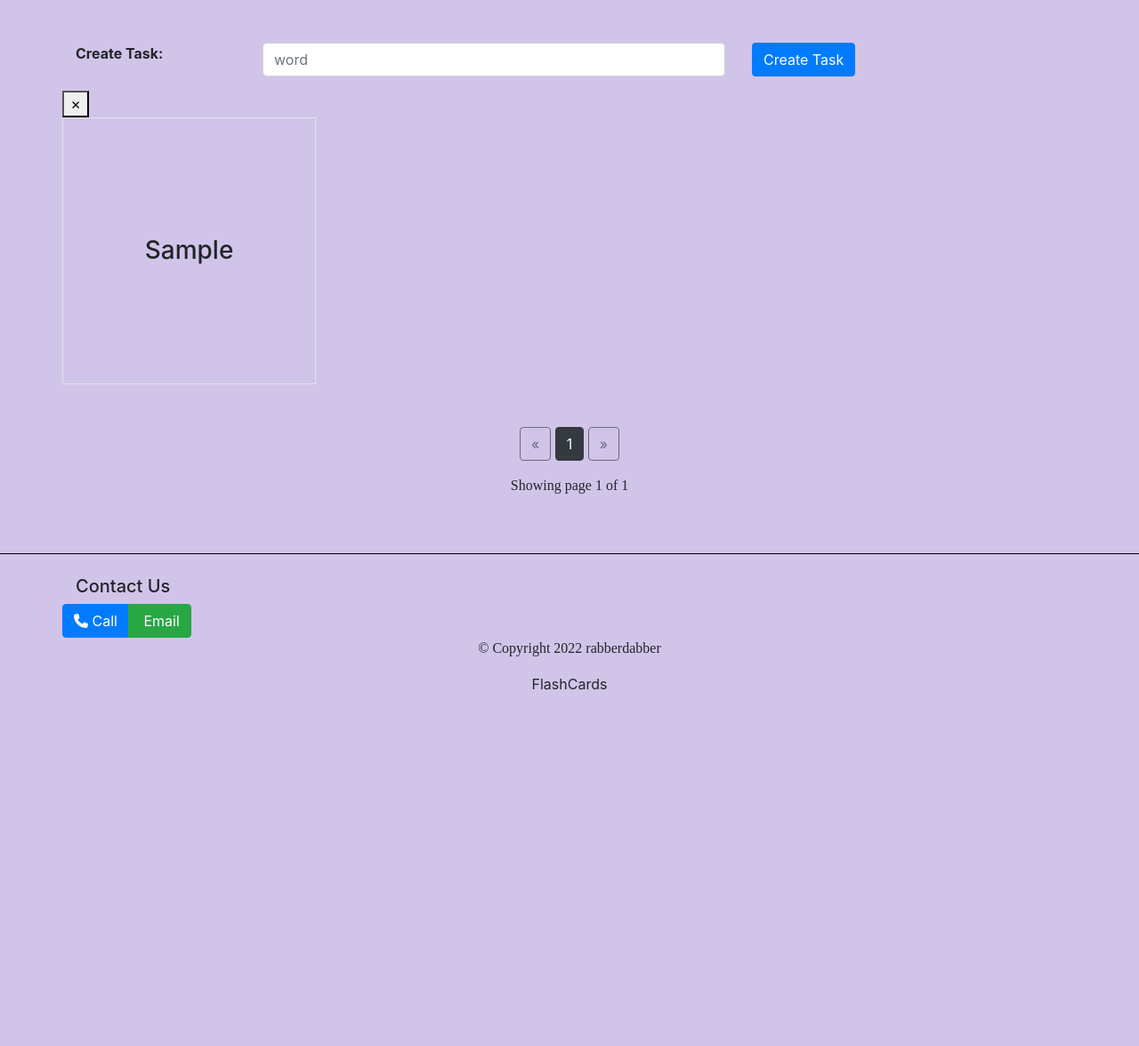
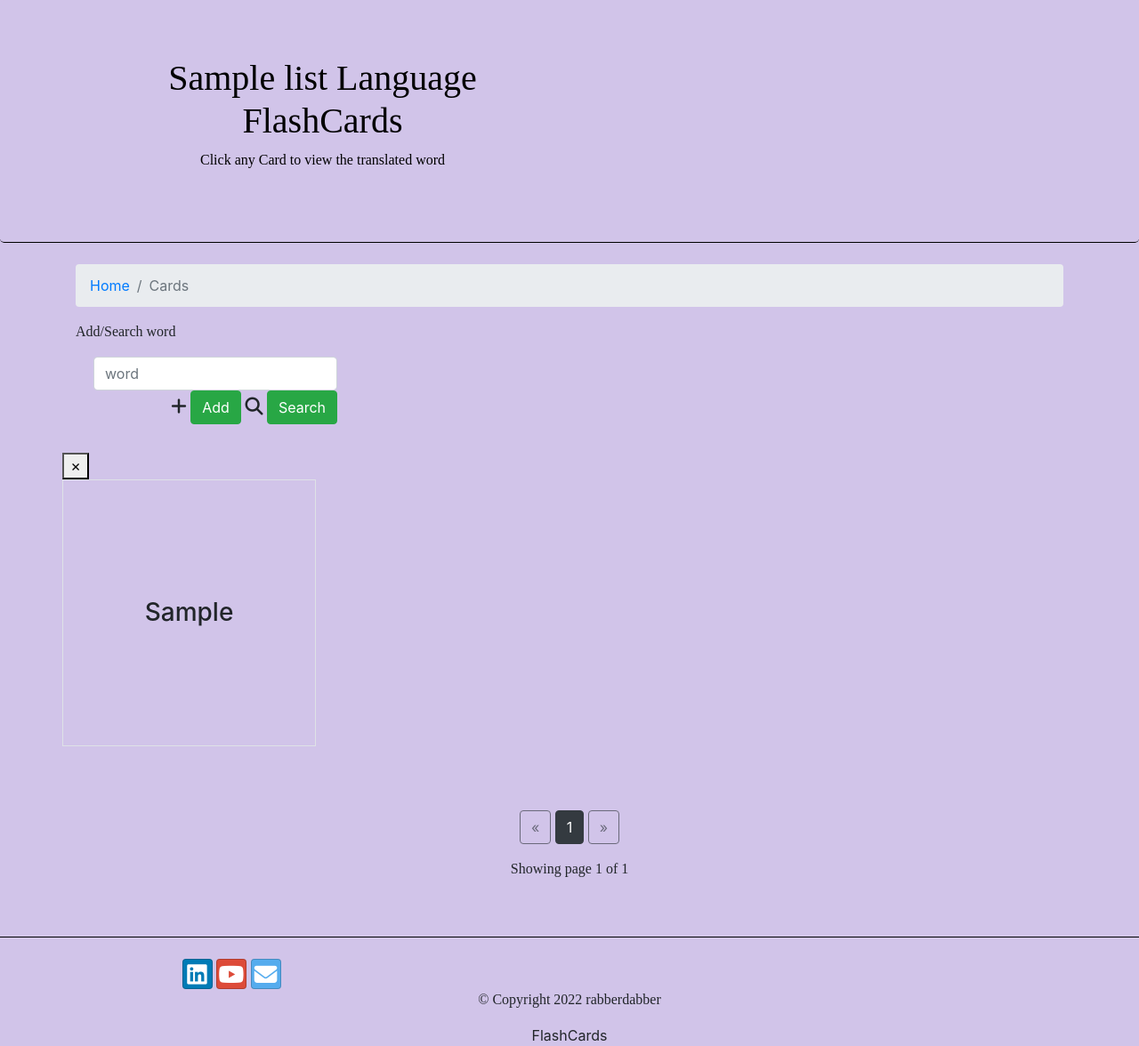
Before and after one commit to rabberdabber/FlashCardTranslate, a Flask app: page /todos/list/1 in a window 1280 px wide. Shown: the part 81-1257 px from the top of the page at 89% size. Before the commit the page ends 857 px from the top, so only its background shows below. Run offline with Flask 2, Linux system fonts and the light colour scheme; tables that the repository leaves empty hold one stand-in row (values such as "Sample post"); some libraries are stand-ins or nearby versions; some web fonts are replaced.

Commit message:
extended the functionality and also added WTF FORMS

```diff
--- /dev/null
+++ b/flashcard/forms.py
@@ -0,0 +1,20 @@
+from tokenize import String
+from wtforms import SelectField,SubmitField,StringField
+from wtforms.validators import DataRequired,ValidationError,InputRequired
+from flask_wtf import FlaskForm
+
+codes = ['en','es','fr','de','it','zh-CN','ja','ko','in','ru','th','vi','zh-CHT']
+languages = ['English','Spanish','French','German','Italian','Chinese','Japanese','Korean','Indonesian','Russian','Vietnamese','Thai','Chinese (Traditional)']
+choices = list(zip(codes,languages))
+
+def is_equal_to(form,field):
+    if field.data == form.target.data:
+        raise ValidationError('Source and target languages must be different')
+
+
+class LanguageForm(FlaskForm):
+    source = SelectField('srcLanguage',choices=choices,validators=[InputRequired(),is_equal_to])
+    target = SelectField('targetLanguage',choices=choices,validators=[InputRequired()])
+    add = SubmitField('Add')
+    search = SubmitField('Search')
+    delete = SubmitField('Delete')
--- a/flashcard/templates/base.html
+++ b/flashcard/templates/base.html
@@ -52,6 +52,10 @@
       .row-header {
         margin: 0px auto;
         padding: 0px auto;
+      }
+      table {
+        border: 1px solid #ddd;
+        border-color: black;
       }
 
       .row-content {
@@ -152,7 +156,7 @@
                 <span class="navbar-toggler-icon"> </span>
             </button>
             <a class="navbar-brand mr-auto" href="#">FlashCards </a>
-            <span class="iconify" data-icon="ph:cards-duotone"></span>
+            <span class="iconify" data-icon="fluent:stack-24-filled"> </span>
             <div class="collapse navbar-collapse" id="Navbar">
 
               {%block navigator%}
@@ -187,21 +191,24 @@
                 <div class="row row-header">
                     <div class="col-12 col-sm-6 text-center">
                         <h1>Language FlashCards</h1>
-                        <p> Click any Card to view the translated word</p>
+                        <p> Add language Categories and press the link to view flashcards</p>
                     <div class="col-12 col-sm">
                 </div>
             </div>
         </header>
 
         <br>
+        {% if error %}
+          <p class="error text-center"> <strong> Error: </strong> {{ error }} </p>
+        {% endif %}
         <div class="container">
           <div class="row lists-wrapper">
-            <label for="source-language target-language"> <p>Add Source and Target Language<p></label>
+            <label for="source-language target-language"> <p>Add/Search/Delete Source to Target Language Category<p></label>
              <form action="lists/create" method="POST" id="source-language">
-              <div class="col-6 float-left">
-                  <label for="source">Source:</label>
+             <!-- <div class="col-12 float-left">
                   <select class="form-control" name="source-language">
-                    <option value="en">English</option>
+                    <option value="" selected disabled>Select a source language</option>
+                    <option value="en" selected>English</option>
                     <option value="es">Spanish</option>
                     <option value="fr">French</option>
                     <option value="de">German</option>
@@ -215,30 +222,71 @@
                     <option value="vi">Vietnamese</option>
                     <option value="zh-CHT">Traditional Chinese</option>
                   </select>
+              </div>-->
+              <div class="form-group">
+                {{form.csrf_token}}
+                <label for="source-language">Source:</label>
+                {{form.source(class="form-control")}}
+                {% if form.source.errors %}
+                  <ul class="errors">
+                      {% for error in form.source.errors %}
+                          <li style="color: red;" class="text-center">{{ error }}</li>
+                      {% endfor %}
+                  </ul>
+                {% endif %}
               </div>
 
-              <div class="col-6 float-right">
-                  <label for="target"><p>Target:</p></label>
+              <div class="col-12 text-center">
+                <i class="fa fa-arrow-circle-down fa-lg"></i>
+              </div>
+             <!-- <div class="col-12 float-left">
                   <select class="form-control" name="target-language">
+                    <option value="" selected disabled>Select a target language</option>
                     <option value="en">English</option>
                     <option value="es">Spanish</option>
-                    <option value="fr">French</option>
+                    <option value="fr">French</option>ele
                     <option value="de">German</option>
                     <option value="it">Italian</option>
                     <option value="zh"> Simplified Chinese </option>
                     <option value="ja">Japanese</option>
-                    <option value="ko">Korean</option>
+                    <option value="ko" selected>Korean</option>
                     <option value="in">Indonesian</option>
                     <option value="ru">Russian</option>
                     <option value="th">Thai</option>
                     <option value="vi">Vietnamese</option>
                     <option value="zh-CHT">Traditional Chinese</option>
                   </select>
+              </div>-->
+               <div class="form-group">
+                <label for="target-language">Target:</label>
+                {{form.target(class="form-control")}}
               </div>
 
-              <div class="col-6 float-right">
-                <button type="submit" class="btn btn-primary float-right">Submit</button>
+              <div class="form-group col-12 text-right">
+                <i class="fa-solid fa-plus fa-lg"></i>
+                {{form.add(class="btn btn-success")}}
+                 <i class="fa-solid fa-magnifying-glass fa-lg"></i>
+                {{form.search(class="btn btn-success")}}
+                <i class="fa-solid fa-trash-can fa-lg"></i>
+                {{form.delete(class="btn btn-success")}}
               </div>
+
+             <!-- <div class="row">
+                <div class="col-12 text-right">
+
+                  <i class="fa-solid fa-plus fa-lg"></i>
+                  <input type="submit" value="Add" name="Add" class="btn btn-success">
+
+
+                  <i class="fa-solid fa-magnifying-glass fa-lg"></i>
+                  <input type="submit" value="Search" name="Search" class="btn btn-success">
+
+                  <i class="fa-solid fa-trash-can fa-lg"></i>
+                  <input type="submit" value="Delete" name="Delete" class="btn btn-success">
+                </div>
+              </div>-->
+
+
             </form>
           </div>
         </div>
@@ -246,54 +294,23 @@
         <br>
         <div class="container">
           <div class="row">
-            <div class = "col-6"
-              <ul id="lists">
-                  {% for list in lists %}
-                    <li>
-                      <div class="col-10 float-left">
-                        <a href="{{url_for('crud.view',id=list.id)}}" class="list-group-item list-group-item-action" data-id="{{list.id}}"> {{list.name}} </a>
-                      </div>
-                      <div class="col-1 float-right">
-                        <button class="delete-list" data-id="{{ list.id }}">&cross;</button>
-                      </div>
-                    </li>
-                  {% endfor %}
-              </ul>
+            <table class="w-100">
+              <tr class="text-center">
+                <th> Id </th>
+                <th> Language Category</th>
+                <th> Link to Cards </th>
+                <th> Delete Category </th>
+              </tr>
+               {% for i in range(lists|length)%}
+              <tr class="clickable text-center">
+                <td> {{i+1}} </td>
+                <td><p>{{lists[i].name}}</p> </td>
+                <td><a href="{{url_for('crud.view',id=lists[i].id)}}" class="btn btn-primary">Link <i class="fa-solid fa-arrow-up-right-from-square fa-lg"></i></a></td>
+                <td> <a class="btn btn-danger delete-list" data-id={{lists[i].id}}>Delete <i class="fa-solid fa-trash-can fa-lg"></i></a></td>
+              </tr>
+              {% endfor %}
+            </table>
 
-          </div>
-
-        </div class="col-6">
-        {% for i in range(2)%}
-            <div class="row">
-                {% for j in range(4) %}
-                {% if (todos|length) > (j + (i * 4)) %}
-                    <div class="flashcard">
-                    <button class="delete-todo" data-id="{{ todos[j + (i * 4)].id }}">&cross;</button>
-                    <div class="p-3 front border">
-                        <h3>{{todos[j + (i * 4)].word}}</h3>
-                    </div>
-                    <div class="p-3 back border">
-                        <p>{{todos[j + (i * 4)].word_translation}}</p>
-                    </div>
-                    </div>
-
-                {% else%}
-                    <div class="flashcard hidden">
-                    <button>&cross;</button>
-                    <div class="p-3 front border">
-                        <h3></h3>
-                    </div>
-                    <div class="p-3 back border">
-                        <p></p>
-                    </div>
-                    </div>
-
-                {% endif%}
-
-                {%endfor%}
-                </div>
-        {%endfor%}
-        </div>
       </div>
     </div>
 
@@ -326,7 +343,7 @@
         </script>
 
       {% endblock %}
-
+      <br>
       {% if pagination %}
         <!-- Pagination Links-->
         <div class="text-center">
@@ -377,19 +394,18 @@
        <br>
         <div class="container">
             <div class="row">
-                <div class="col-12">
-                    <h5>Contact Us</h5>
-                    <address class="address">
-                    <div class="btn-group row" role="group">
-                      <a role="button" class="btn btn-primary" href="tel:+821021879779"><i class="fa fa-phone"></i> Call</a>
-                      <a role="button" class="btn btn-success" href="mailto:bereket@kakao.com"><i class="fa fa-envelope-o"></i> Email</a>
+                <div class="col-12 col-sm-4 align-self-center">
+                    <div class="text-center">
+                        <a class="btn btn-social-icon btn-linkedin" href="http://www.linkedin.com/in/bereket-assefa-251a79178/"><i class="fa-brands fa-linkedin fa-lg"></i></a>
+                        <a class="btn btn-social-icon btn-google" href="http://youtube.com//channel/UCY9ko_oY6TA9WIVz_symvqA"><i class="fa-brands fa-youtube fa-lg"></i></a>
+                        <a class="btn btn-social-icon btn-twitter" href="mailto:bereket@kakao.com"><i class="fa-solid fa-envelope fa-lg"></i></a>
                     </div>
                 </div>
 
                 <div class="col-12 text-center">
                   <div class="col-auto">
                       <p>© Copyright 2022 rabberdabber</p>
-                      <a> FlashCards<span class="iconify" data-icon="ph:cards-duotone"></span></a>
+                      <a> FlashCards<span class="iconify" data-icon="fluent:stack-24-filled"></span></a>
 
                   </div>
                 </div>
--- a/flashcard/templates/cards.html
+++ b/flashcard/templates/cards.html
@@ -12,29 +12,55 @@
 {% endblock %}
 
 {% block content %}
+     <header class="jumbotron">
+            <div class="container">
+                <div class="row row-header">
+                    <div class="col-12 col-sm-6 text-center">
+                        <h1>{{active_list.name}} Language FlashCards</h1>
+                        <p> Click any Card to view the translated word</p>
+                    <div class="col-12 col-sm">
+                </div>
+            </div>
+    </header>
     <br>
-    <br>
-    <form action="/todos/create/{{active_list.id}}" method="POST" id="todo-form">
     <div class="container">
+        <div class="row row-header">
 
-            <div class="form-group row">
-                <div class="col-md-2">
-                <label for="word"><strong>Create Task:</strong></label>
-                </div>
-                <div class="col-md-6">
+            {% block crumbs%}
+            <ol class="col-12 breadcrumb">
+                <li class="breadcrumb-item"><a href="/">Home</a></li>
+                <li class="breadcrumb-item active">Cards</li>
+
+            </ol>
+            {% endblock%}
+
+            <label for="word-form"> <p>Add/Search word<p></label>
+            <form action="/todos/create/{{active_list.id}}" method="POST" id="todo-form" name="word-form">
+
+                    <div class="row">
+                        <div class="col-12  float-left">
                             <div class="form-check">
                                 <input type="text" class="form-control" id="word" name="word" placeholder="word">
                             </div>
                         </div>
-                <div class="col-md-4">
-                    <button type="submit" class="btn btn-primary" id="todo-button">Create Task</button>
+                    </div>
+
+                    <div class="row">
+                        <div class="col-12 text-right">
+
+                            <i class="fa-solid fa-plus fa-lg"></i>
+                            <input type="submit" value="Add" name="word" class="btn btn-success">
+
+                            <i class="fa-solid fa-magnifying-glass fa-lg"></i>
+                            <input type="submit" value="Search" name="search-word" class="btn btn-success">
                         </div>
                     </div>
 
+            </form>
 
         </div>
-        </form>
-
+    </div>
+    <br>
         <div class="container">
         {% for i in range(2)%}
             <div class="row">
```
Also changed, not shown: flashcard/crud.py (+95 -30 lines), flashcard/model.py (+13 -7 lines), flashcard/templates/contact.html (+6 -1 lines), flashcard/templates/search.html (added, +14 -0 lines). Lines whose indentation alone changed are shown as unchanged.
